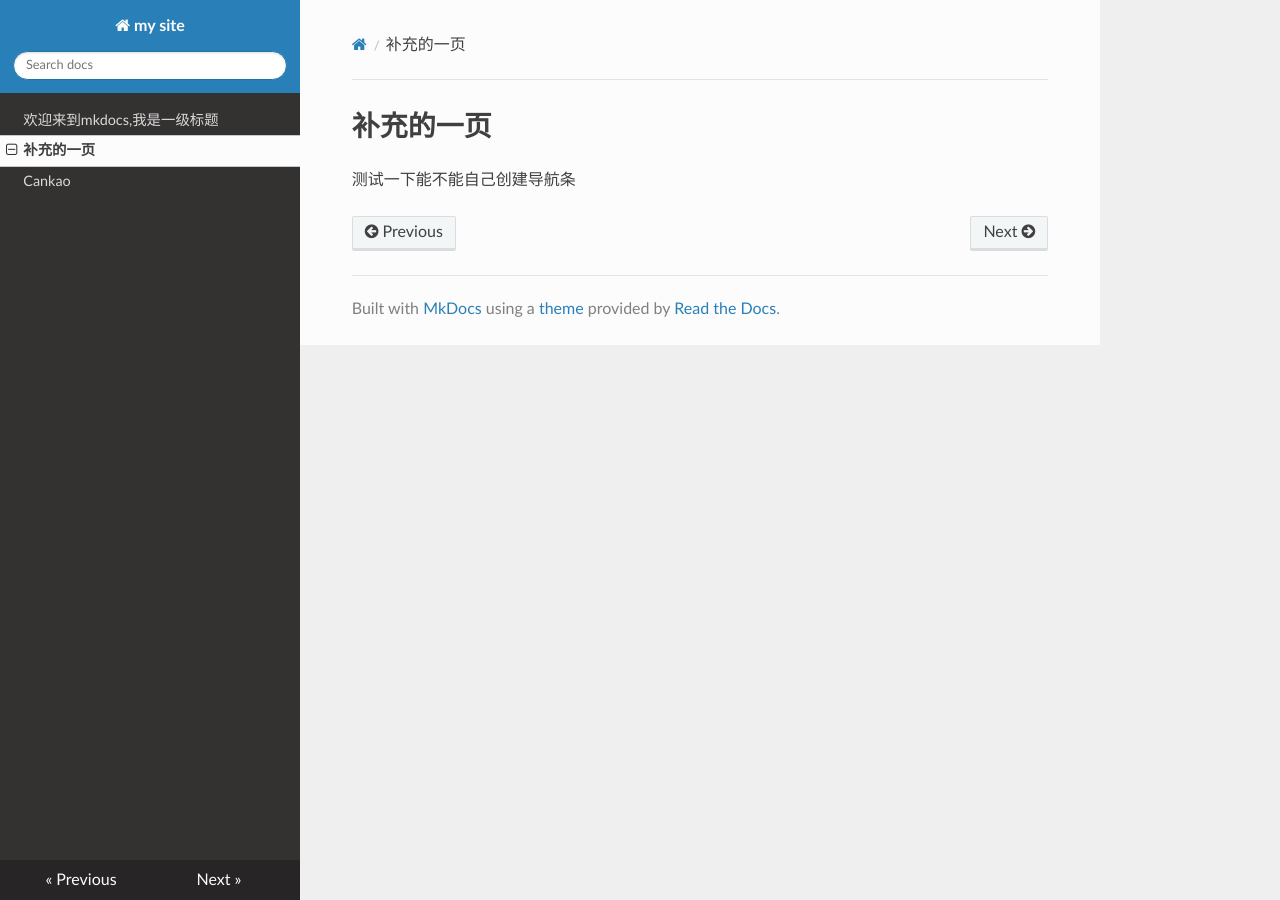
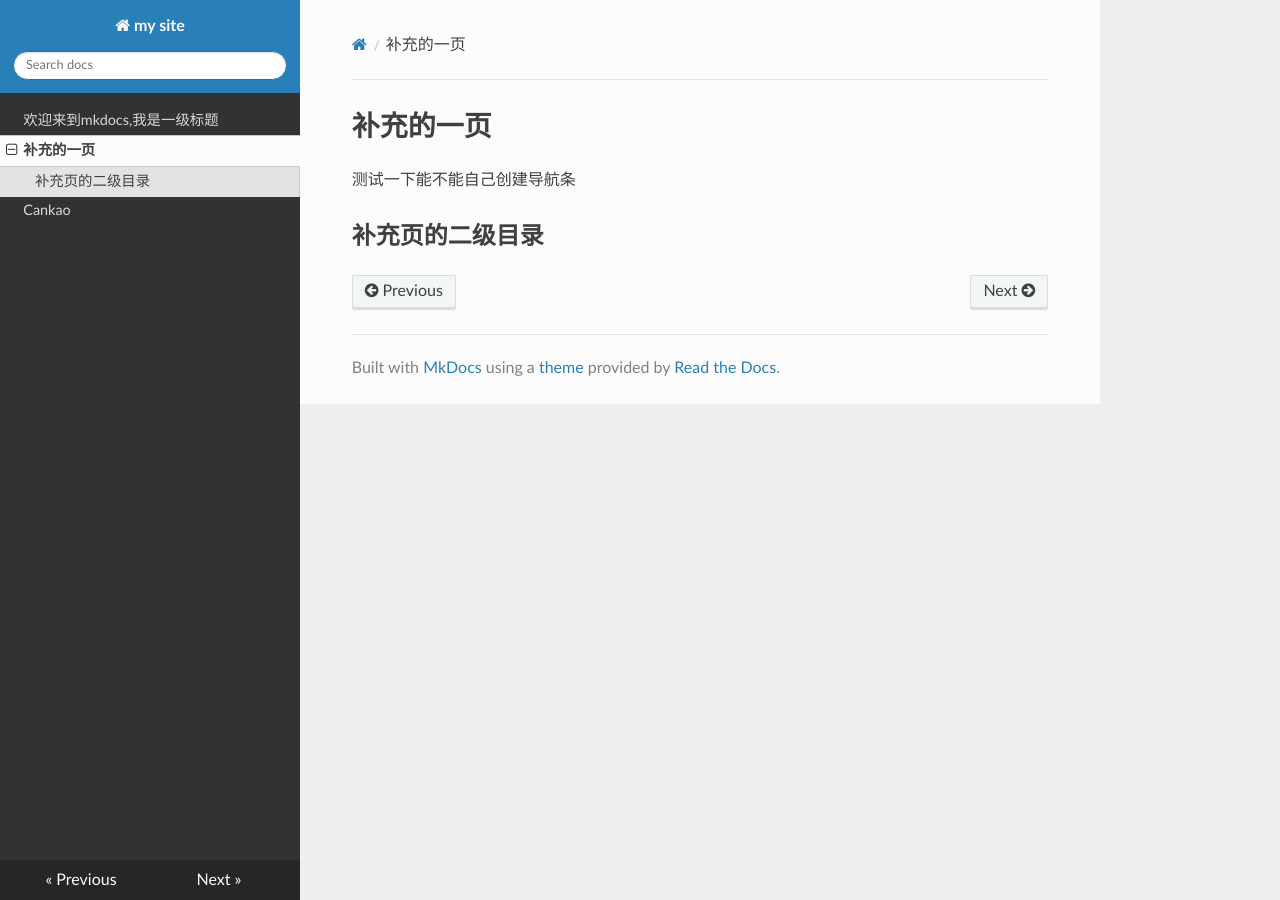
Before and after one commit to xszhu002/test, an MkDocs documentation site: the page built from docs/001.md, in a window 1280 px wide. Built offline with MkDocs 1.6.1, drawn with Linux system fonts in a browser that asks for light colours; nearby versions of some CDN libraries.

Commit message:
更新 001.md

```diff
--- a/docs/001.md
+++ b/docs/001.md
@@ -1,2 +1,4 @@
 # 补充的一页
 测试一下能不能自己创建导航条
+
+## 补充页的二级目录
```
